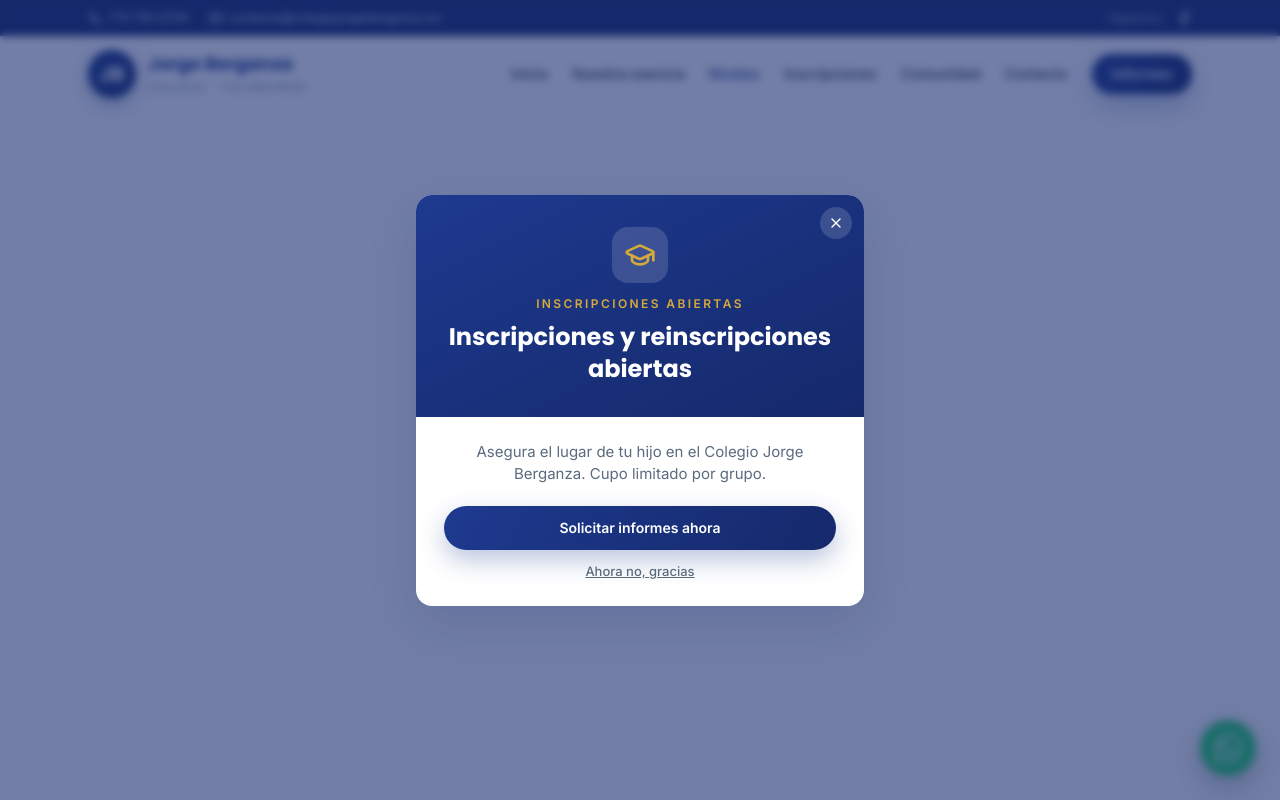
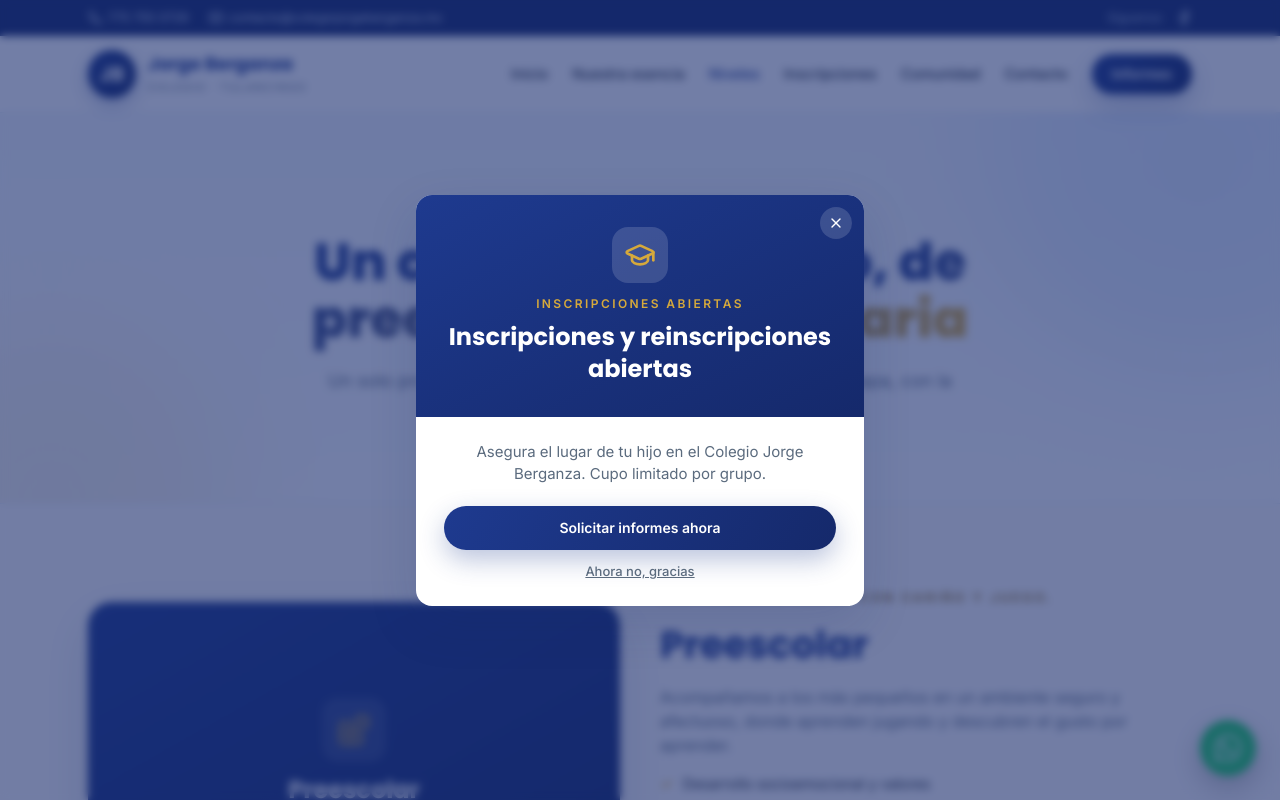
Before and after one commit to novumarketing/jb-web, a Next.js app: page /niveles in a window 1280 px wide. Before the commit this address had no page. Shown: the top 800 px of the page. Built offline with nearby package versions, Linux system fonts and the light colour scheme.

Commit message:
Add /niveles page

```diff
--- /dev/null
+++ b/app/niveles/page.tsx
@@ -0,0 +1,64 @@
+import type { Metadata } from "next";
+import { PageHero, CtaBand } from "@/components/ui";
+import { WA } from "@/components/site";
+import { Blocks, Pencil, FlaskConical, Palette } from "lucide-react";
+
+export const metadata: Metadata = {
+  title: "Niveles educativos",
+  description: "Preescolar, primaria, secundaria y actividades extra académicas en el Colegio Jorge Berganza, Tulancingo.",
+};
+
+const niveles = [
+  { id: "preescolar", icon: Blocks, t: "Preescolar", lead: "Los primeros pasos, con cariño y juego.",
+    d: "Acompañamos a los más pequeños en un ambiente seguro y afectuoso, donde aprenden jugando y descubren el gusto por aprender.",
+    items: ["Desarrollo socioemocional y valores", "Juego y psicomotricidad", "Estimulación del lenguaje"] },
+  { id: "primaria", icon: Pencil, t: "Primaria", lead: "Bases sólidas para toda la vida.",
+    d: "Consolidamos las competencias fundamentales en lectura, escritura y matemáticas, junto con hábitos de estudio y convivencia sana.",
+    items: ["Comprensión lectora y razonamiento", "Tecnología en el aula", "Formación en valores"] },
+  { id: "secundaria", icon: FlaskConical, t: "Secundaria", lead: "Pensar, decidir y crecer.",
+    d: "Acompañamos la etapa de mayor cambio con disciplina positiva, pensamiento crítico y orientación.",
+    items: ["Pensamiento crítico y método de estudio", "Acompañamiento cercano", "Actividades deportivas y culturales"] },
+  { id: "extra", icon: Palette, t: "Extra académicas", lead: "Más allá del aula.",
+    d: "Talleres, deporte y arte que complementan la formación y descubren el talento de cada alumno. Además ofrecemos servicio de alimentos.",
+    items: ["Talleres culturales y de arte", "Deporte y activación física", "Servicio de alimentos"] },
+];
+
+export default function Niveles() {
+  return (
+    <main>
+      <PageHero kicker="Niveles educativos" title={<>Un camino completo, <span className="grad-text">de preescolar a secundaria</span></>}
+        sub="Un solo proyecto educativo que acompaña a tu hijo en cada etapa, con la misma identidad y los mismos valores." />
+
+      <section className="py-16 md:py-20">
+        <div className="wrap grid gap-12">
+          {niveles.map((n, idx) => {
+            const Icon = n.icon;
+            return (
+              <div key={n.id} id={n.id} className="grid scroll-mt-24 items-center gap-10 md:grid-cols-2">
+                <div className={`relative h-[300px] overflow-hidden rounded-3xl bg-gradient-to-br from-royal to-royal-2 shadow-soft ${idx % 2 ? "md:order-2" : ""}`}>
+                  <div className="grid h-full place-items-center text-center text-white">
+                    <div>
+                      <div className="mx-auto mb-3 grid h-16 w-16 place-items-center rounded-2xl bg-white/10 text-gold"><Icon className="h-9 w-9" strokeWidth={1.5} aria-hidden /></div>
+                      <div className="font-display text-2xl font-bold">{n.t}</div>
+                    </div>
+                  </div>
+                </div>
+                <div>
+                  <span className="kicker-ink">{n.lead}</span>
+                  <h2 className="mt-2 font-display text-[clamp(26px,3.4vw,38px)] font-bold text-royal">{n.t}</h2>
+                  <p className="mt-3 text-[16px] text-muted">{n.d}</p>
+                  <ul className="mt-4 grid gap-2.5">
+                    {n.items.map((it) => (<li key={it} className="flex items-center gap-2.5 text-[14.5px] text-ink"><span className="font-bold text-gold">✓</span> {it}</li>))}
+                  </ul>
+                  <a href={WA} target="_blank" rel="noopener noreferrer" className="btn btn-primary mt-5 !py-2.5">Informes de {n.t.toLowerCase()}</a>
+                </div>
+              </div>
+            );
+          })}
+        </div>
+      </section>
+
+      <CtaBand title="¿Listo para conocer el colegio?" sub="Solicita informes del nivel que te interesa y agenda una visita guiada." href={WA} label="Solicitar informes" />
+    </main>
+  );
+}
```
